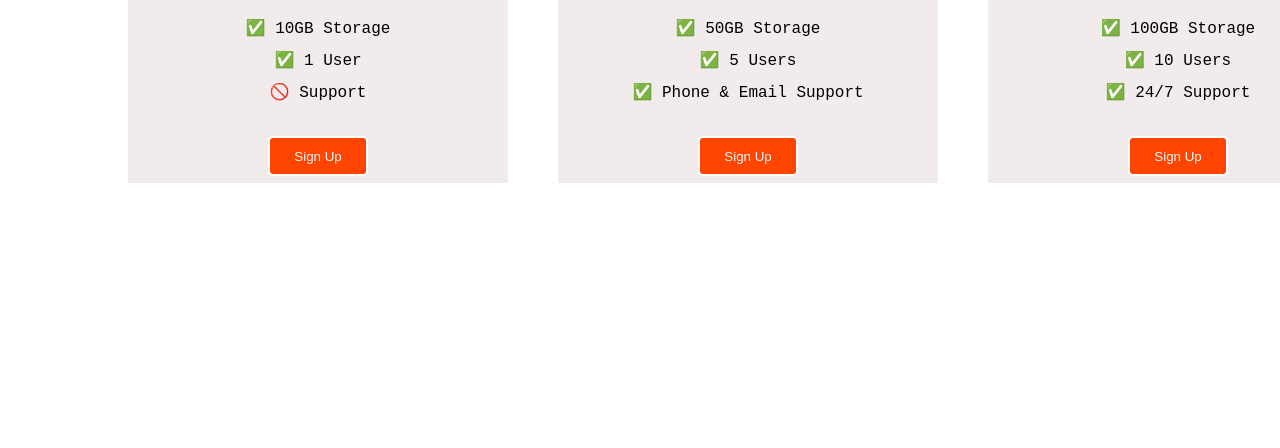
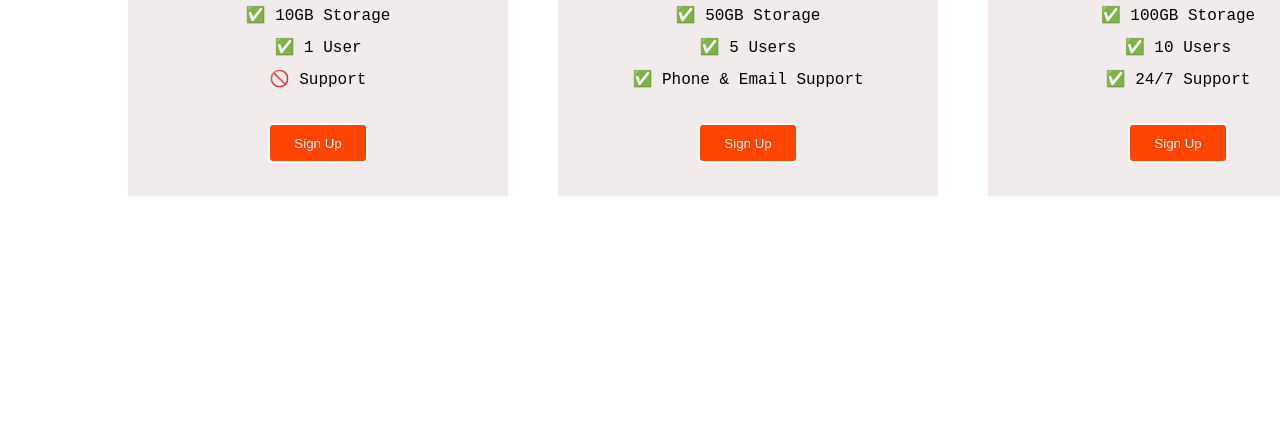
Before and after one commit to sara-1129/Pricing-Table, a plain HTML site: page index.html in a window 1280 px wide. Shown: the part 352-800 px from the top of the page. Drawn offline with Linux system fonts and the light colour scheme; a web font is replaced by a local one.

Commit message:
Update index.html

```diff
--- a/index.html
+++ b/index.html
@@ -32,7 +32,7 @@
       gap: 18px;
       background-color: rgba(236, 229, 229, 0.742);
       flex: 1;
-      min-height: 290px;
+      min-height: 320px;
       min-width: 380px;
     }
 
```
